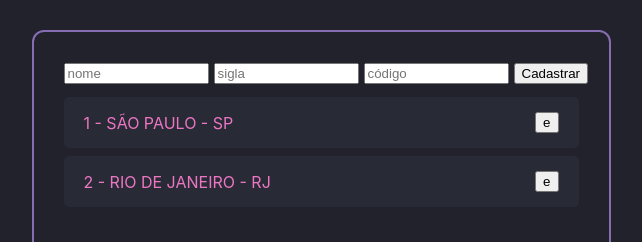
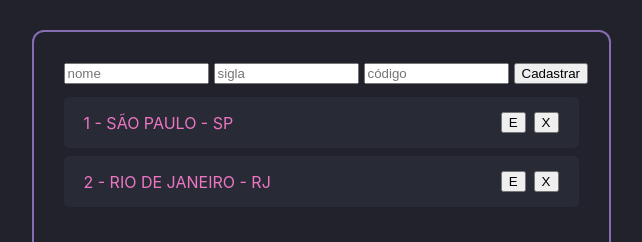
Before and after one commit to faelz123/routing-app, a React (Create React App) app: page /uf in a window 1280 px wide. Shown: the top 242 px of the page, without its empty margins (319-961 px from the left). Built offline with nearby package versions, Linux system fonts and the light colour scheme.

Commit message:
add consulta parametro codigo

```diff
--- a/src/App.jsx
+++ b/src/App.jsx
@@ -42,7 +42,7 @@ function App() {
           <Link to='/uf'>Uf</Link>
           } />
           <Route path='/uf' exact element={<UfList uf={uf} setUf={setUf} inputData={inputData} setInputData={setInputData}/>} />
-          <Route path='/uf/:siglaUF' exact element={<Editar inputData={inputData} setInputData={setInputData} uf={uf} setUf={setUf}/>} />
+          <Route path='/uf/:ufselect' exact element={<Editar inputData={inputData} setInputData={setInputData} uf={uf} setUf={setUf}/>} />
         </Routes>
       </div>
     </Router>
--- a/src/components/Cadastro.jsx
+++ b/src/components/Cadastro.jsx
@@ -8,10 +8,11 @@ import './Cadastro.css';
 const Cadastro = ({handleUfAdd, inputData, setInputData}) => {
 
       const handleUfAddClick = () => {
-        if (inputData !== "") {
-          handleUfAdd(inputData);
-          setInputData("");
-        }
+        console.log(inputData.input1)
+        handleUfAdd(inputData);
+        setInputData("");
+        // if(inputData.input1 !== ''){
+        // }
       };
 
     return (
--- a/src/components/Consulta.jsx
+++ b/src/components/Consulta.jsx
@@ -2,11 +2,11 @@ import React from 'react';
 
 import Uf from './Uf';
 
-const Consulta = ({dataUf}) => {
+const Consulta = ({dataUf, handleUfRemove}) => {
 
     if(dataUf) {
         return (
-            dataUf.map(uf => <Uf key={uf.codigoUF} uf={uf}/>)
+            dataUf.map(uf => <Uf key={uf.codigoUF} uf={uf} handleUfRemove={handleUfRemove}/>)
         )
     }
 }
--- a/src/components/Editar.jsx
+++ b/src/components/Editar.jsx
@@ -12,7 +12,7 @@ const Editar = ({ uf, setUf, inputData, setInputData }) => {
   const params = useParams();
   const history = useNavigate();
 
-  const newUf = uf.filter((uf) => uf.sigla === params.siglaUF);
+  const newUf = uf.filter((uf) => (uf.sigla === params.ufselect || uf.codigoUF === parseInt(params.ufselect)));
 
   const handleBackButton = () => {
     history(`/uf`);
--- a/src/components/Uf.css
+++ b/src/components/Uf.css
@@ -9,3 +9,12 @@
     color: #ed76c3;
     align-items: center;
 }
+
+.uf-buttons {
+    display: flex;
+}
+
+.uf-edit-button, .uf-remove-button {
+    cursor: pointer;
+    margin-left: 8px;
+}
--- a/src/components/Uf.jsx
+++ b/src/components/Uf.jsx
@@ -3,13 +3,13 @@ import {useNavigate, useParams} from 'react-router-dom'
 
 import './Uf.css'
 
-const Uf = ({uf}) => {
+const Uf = ({uf, handleUfRemove}) => {
 
 
     const history = useNavigate();
     const params = useParams();
 
-    console.log(Object.keys(params))
+    // console.log(Object.keys(params))
 
     const handleUfInfo = () => {
         history(`/uf/${uf.sigla}`)
@@ -20,9 +20,14 @@ const Uf = ({uf}) => {
         <div className='uf-container'>
             {(`${uf.codigoUF} - ${uf.nome} - ${uf.sigla}`)}
             {Object.keys(params).length === 0 && <>
-                <button onClick={handleUfInfo}>
-                e
+                <div className='uf-buttons'>
+                <button className='uf-edit-button' onClick={handleUfInfo}>
+                E
                 </button>
+                <button className='uf-remove-button' onClick={()=> handleUfRemove(uf.sigla , uf.codigoUF)}>
+                X
+                </button>
+                </div>
             </>}
         </div>
      );
--- a/src/components/UfList.jsx
+++ b/src/components/UfList.jsx
@@ -19,10 +19,10 @@ const UfList = ({uf, setUf, inputData, setInputData}) => {
         setUf(newUf);
       }
 
-      // const handleUfRemove = (ufId) => {
-      //   const newUf = uf.filter(uf => (uf.sigla !== ufId || uf.codigoUF !== ufId) );
-      //   setUf(newUf);
-      // }
+      const handleUfRemove = (ufSigla , ufCodigoUF) => {
+        const newUf = uf.filter(uf => (uf.sigla !== ufSigla || uf.codigoUF !== ufCodigoUF) );
+        setUf(newUf);
+      }
 
     return (
         <div>
@@ -32,7 +32,7 @@ const UfList = ({uf, setUf, inputData, setInputData}) => {
             setInputData={setInputData}
             // handlePessoaAdd={'a'}
           />
-          <Consulta dataUf={uf}/>
+          <Consulta handleUfRemove={handleUfRemove} dataUf={uf}/>
         </div>
     );
 }
```
